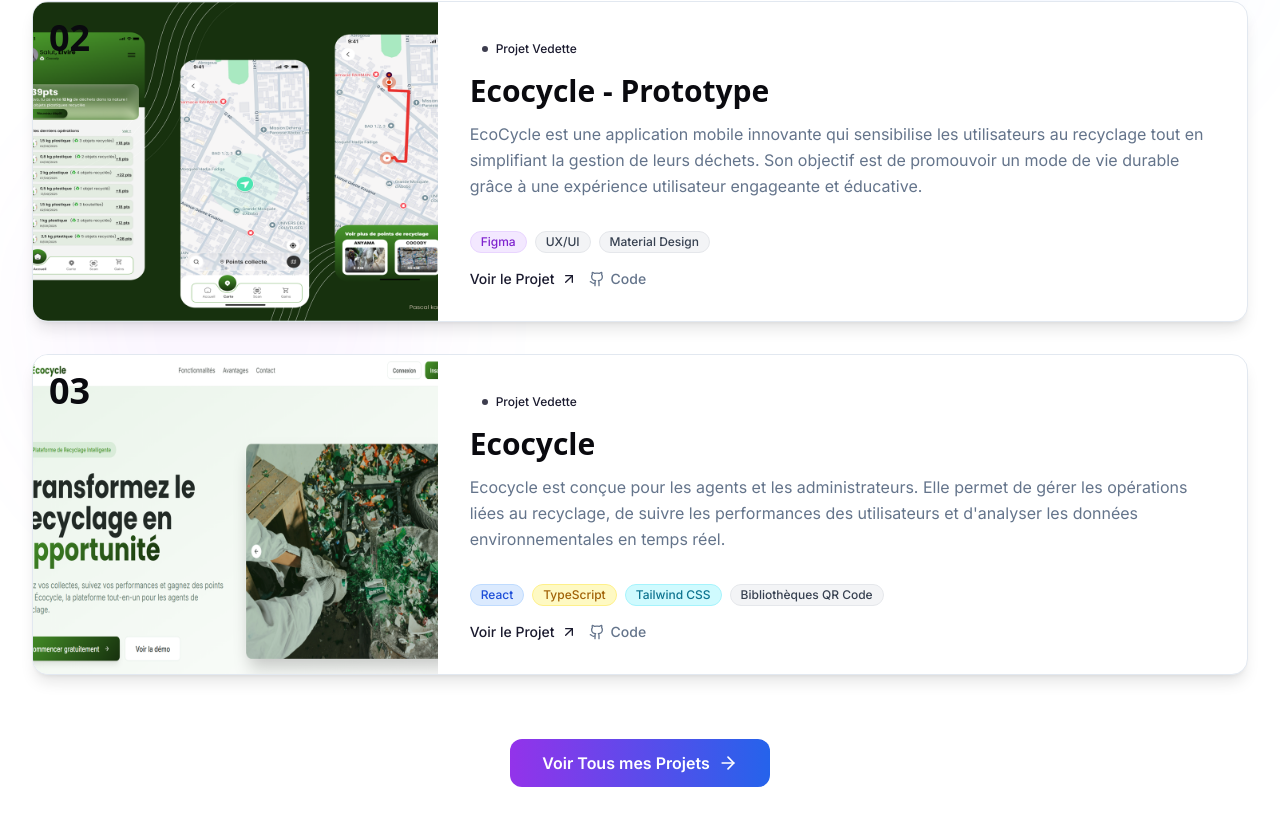
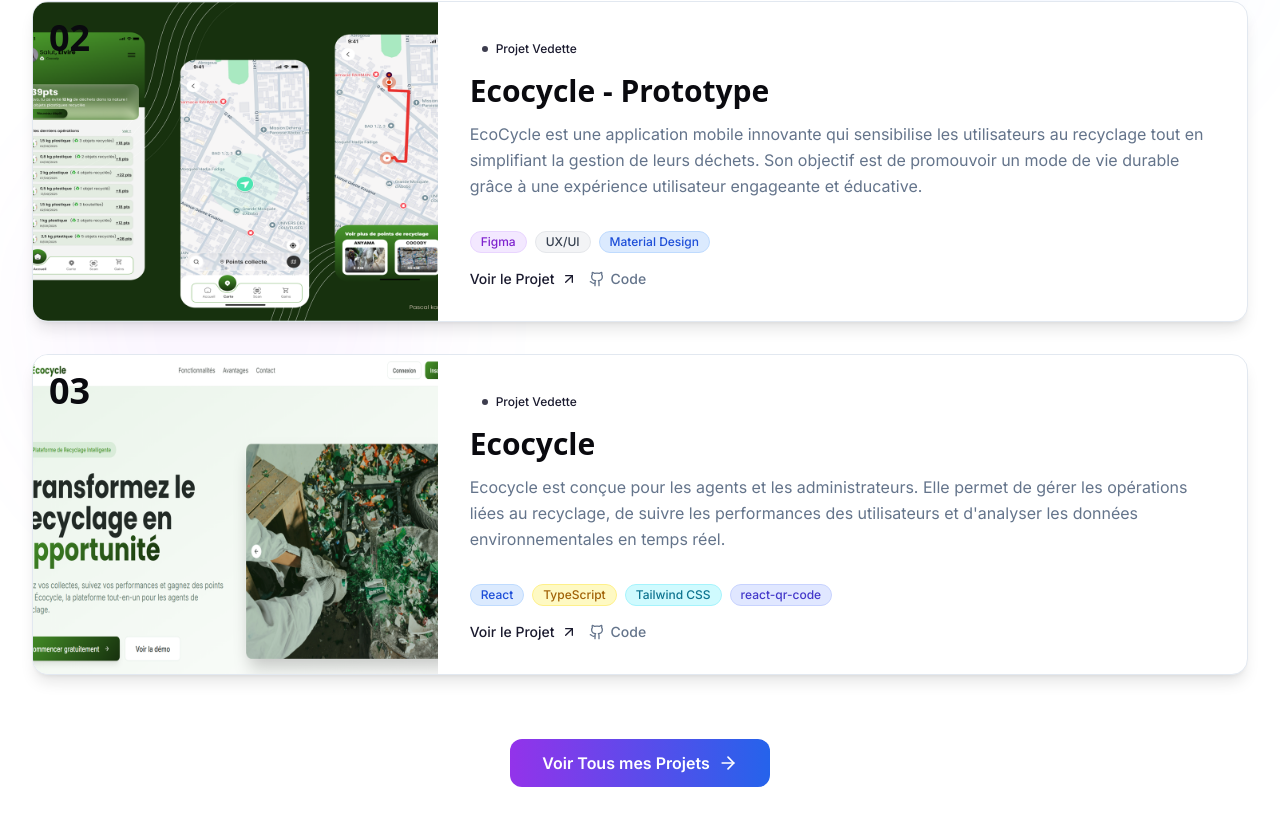
Before and after one commit to P-CIV/personal_portfolio, a React (Vite) app: page / in a window 1280 px wide. Shown: the part 4733-5558 px from the top of the page. Built offline with nearby package versions, Linux system fonts and the light colour scheme; the HTML template or start-up script is replaced by a standard one.

Commit message:
correction-burg

```diff
--- a/src/components/sections/Projects.tsx
+++ b/src/components/sections/Projects.tsx
@@ -47,6 +47,8 @@
     'CI/CD': 'bg-red-100 text-red-700 border-red-200 dark:bg-red-600/10 dark:text-red-400 dark:border-red-600/30',
     'Kotlin': 'bg-purple-100 text-purple-700 border-purple-200 dark:bg-purple-600/10 dark:text-purple-400 dark:border-purple-600/30',
     'Framer Motion': 'bg-pink-100 text-pink-700 border-pink-200 dark:bg-pink-600/10 dark:text-pink-400 dark:border-pink-600/30',
+    'Material Design': 'bg-blue-100 text-blue-700 border-blue-200 dark:bg-blue-600/10 dark:text-blue-400 dark:border-blue-600/30',
+    'react-qr-code': 'bg-indigo-100 text-indigo-700 border-indigo-200 dark:bg-indigo-600/10 dark:text-indigo-400 dark:border-indigo-600/30',
   };
   return techColors[tech] || 'bg-gray-100 text-gray-700 border-gray-200 dark:bg-gray-600/10 dark:text-gray-400 dark:border-gray-600/30';
 }
--- a/src/components/sections/Skills.tsx
+++ b/src/components/sections/Skills.tsx
@@ -78,6 +78,8 @@
       'Code Review': 'bg-purple-100 text-purple-700 border-purple-200',
       'Testing': 'bg-green-100 text-green-700 border-green-200',
       'Documentation': 'bg-yellow-100 text-yellow-700 border-yellow-200',
+      'Material Design': 'bg-blue-100 text-blue-700 border-blue-200',
+      'react-qr-code': 'bg-indigo-100 text-indigo-700 border-indigo-200',
     };
     return techColors[tech] || 'bg-gray-100 text-gray-700 border-gray-200';
   };
--- a/src/data/portfolio.ts
+++ b/src/data/portfolio.ts
@@ -168,7 +168,7 @@
         en: "A comprehensive web application designed for agents and administrators. It enables management of recycling operations, tracking user performance, and real-time analysis of environmental data.",
         fr: "Ecocycle est conçue pour les agents et les administrateurs. Elle permet de gérer les opérations liées au recyclage, de suivre les performances des utilisateurs et d'analyser les données environnementales en temps réel."
       },
-      technologies: ["React", "TypeScript", "Tailwind CSS","Bibliothèques QR Code"],
+      technologies: ["React", "TypeScript", "Tailwind CSS", "react-qr-code"],
       link: "https://ecocycle-ci.vercel.app/",
       featured: true,
       github: "https://github.com/P-CIV/ecocycle",
```
